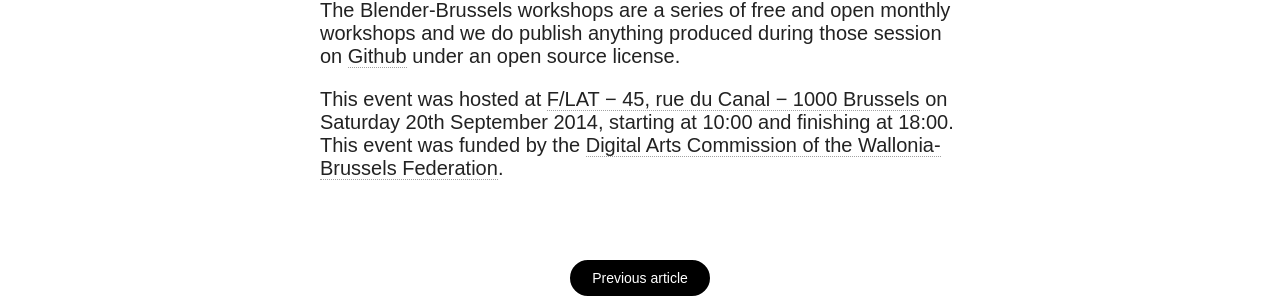
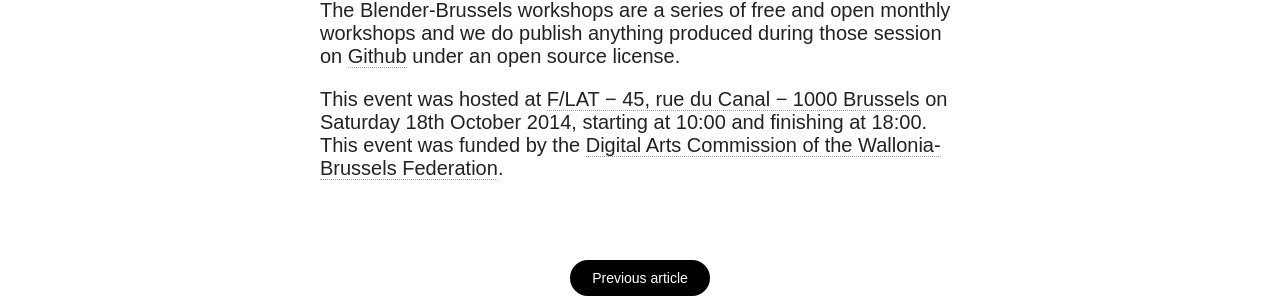
Before and after one commit to Blender-Brussels/blender-brussels.github.io, a Jekyll site: the page built from _posts/2014-10-18-addons-with-benoit-bolsee.md, in a window 1280 px wide. Shown: the part 1451-1755 px from the top of the page. Built offline with Jekyll 4.4.1, drawn with Linux system fonts in a browser that asks for light colours; nearby versions of some CDN libraries.

Commit message:
correction erreur de date

```diff
--- a/_posts/2014-10-18-addons-with-benoit-bolsee.md
+++ b/_posts/2014-10-18-addons-with-benoit-bolsee.md
@@ -39,5 +39,5 @@ We can pick into the scripts produced during previous Blender-Brussels workshops
 
 The Blender-Brussels workshops are a series of free and open monthly workshops and we do publish anything produced during those session on [Github](https://github.com/blender-brussels) under an open source license.
 
-This event was hosted at [F/LAT − 45, rue du Canal − 1000 Brussels](http://www.openstreetmap.org/#map=19/50.85476/4.34986&layers=N) on Saturday 20th September 2014, starting at 10:00 and finishing at 18:00.
+This event was hosted at [F/LAT − 45, rue du Canal − 1000 Brussels](http://www.openstreetmap.org/#map=19/50.85476/4.34986&layers=N) on Saturday 18th October 2014, starting at 10:00 and finishing at 18:00.
 This event was funded by the [Digital Arts Commission of the Wallonia-Brussels Federation](http://www.arts-numeriques.culture.be/).
```
